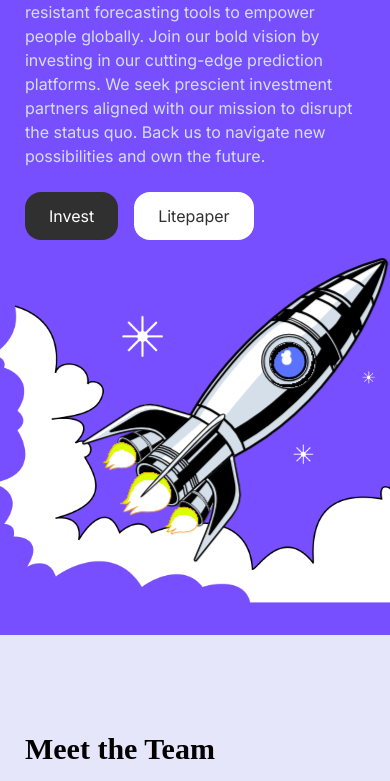
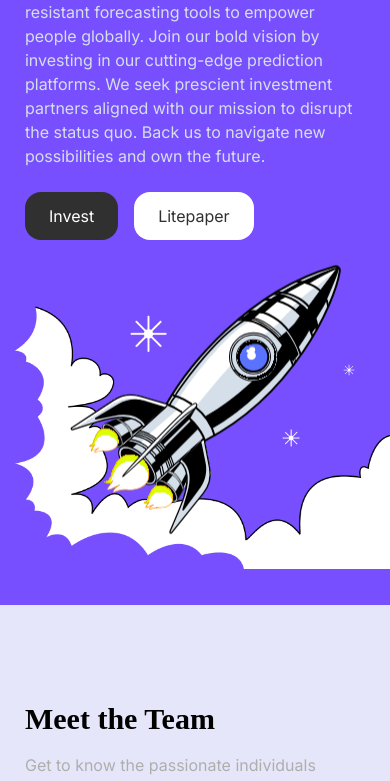
Before and after one commit to wagmi11/Wagmi-website, a React (Create React App) app: page / in a window 390 px wide. Shown: the part 6801-7582 px from the top of the page. Built offline with nearby package versions, Linux system fonts and the light colour scheme; a web font is replaced by a local one.

Commit message:
fix: join animation

```diff
--- a/src/pages/home/components/join/Join.jsx
+++ b/src/pages/home/components/join/Join.jsx
@@ -16,7 +16,7 @@ import { motion } from 'framer-motion';
 
 const Join = () => {
   return (
-    <section className='bg-violet join px-4 md:px-0 pt-24 lg:pt-0'>
+    <section className='bg-violet join px-4 md:px-0 pt-24 lg:pt-0 overflow-hidden md:overflow-visible'>
       <div className='container max-w-[95%] md:max-w-[85%] mx-auto'>
         <div className='grid md:grid-cols-12 gap-20'>
           <div className='md:col-span-6 flex flex-col items-start justify-center'>
@@ -136,7 +136,7 @@ const Join = () => {
             <div className='rocket-container md:absolute w-full md:w-[41%] scale-125 md:scale-100'>
               <motion.img src={rocket} alt="rocket" initial={{ translateY: '10%', translateX: '-10%' }}
                 whileInView={{ translateY: '-10%', translateX: '30%' }}
-                transition={{ duration: 1, ease: 'easeInOut' }} className='w-[42%] min-w-[250px] block md:hidden' />
+                transition={{ duration: 1, ease: 'easeInOut' }} className='w-[65%] md:hidden' />
 
               <motion.img src={rocket} alt="rocket" initial={{ translateY: '60%', translateX: '-10%' }}
                 whileInView={{ translateY: '30%', translateX: '30%' }}
```
